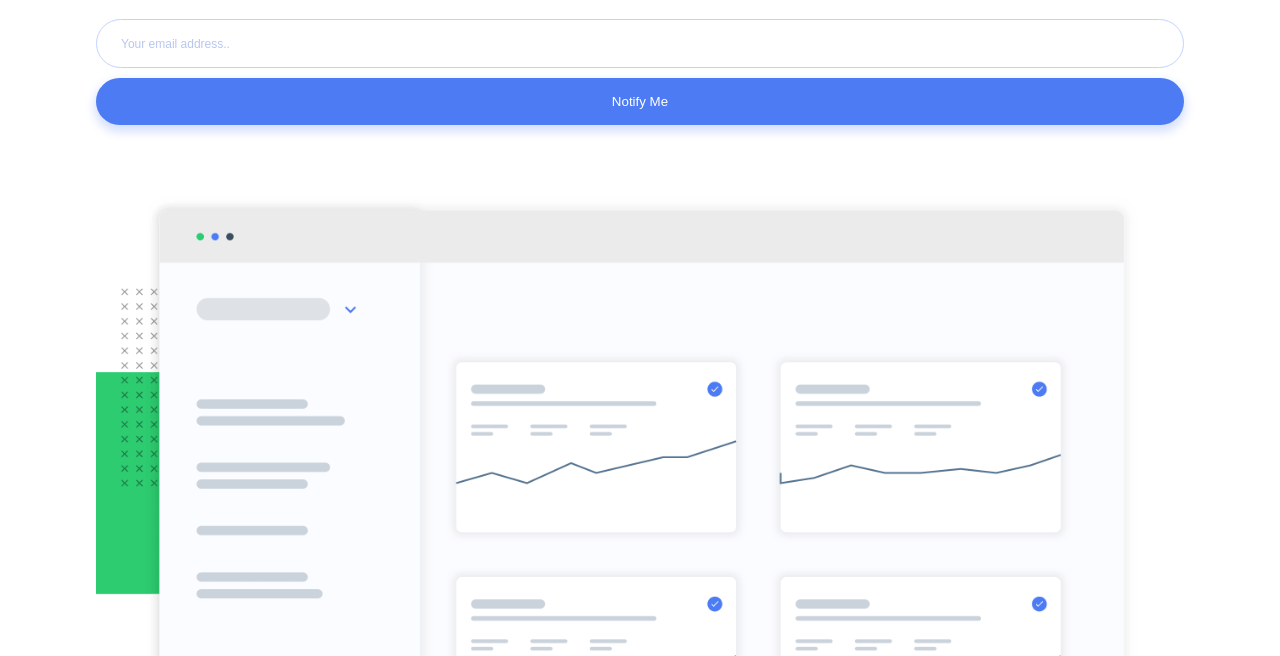
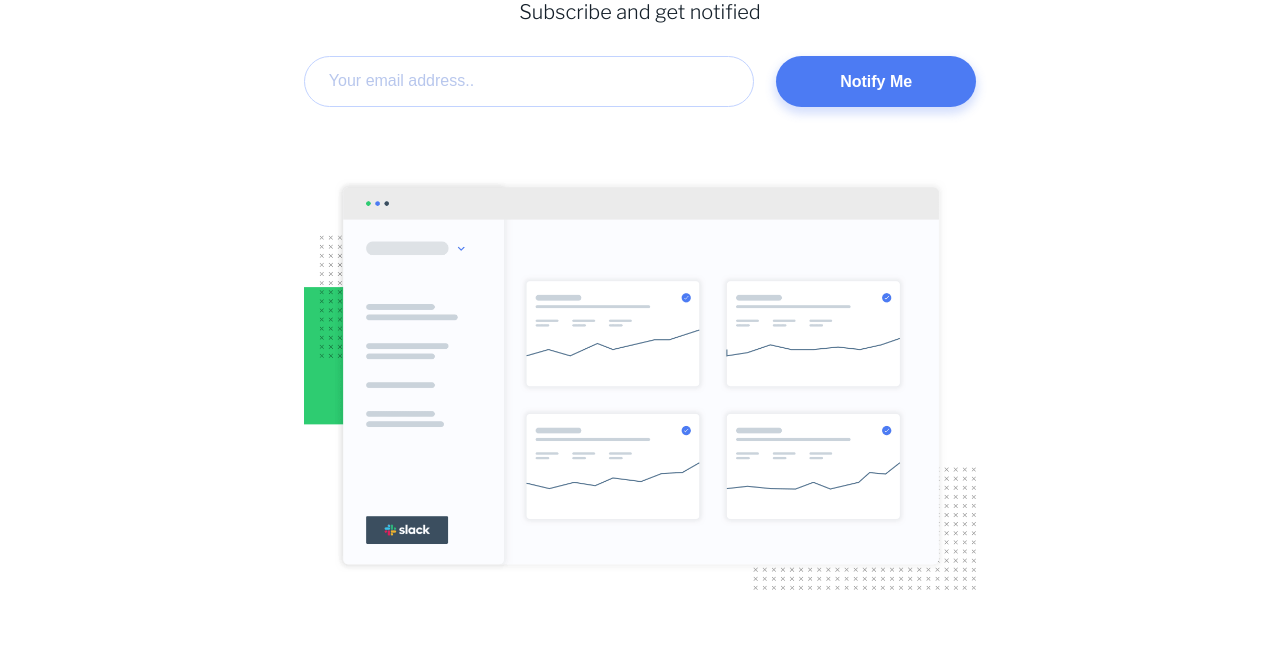
Before and after one commit to epalex/ping-coming-soon-page, a plain HTML site: page index.html in a window 1280 px wide. Shown: the part 217-873 px from the top of the page. Drawn offline with nearby package versions, Linux system fonts and the light colour scheme.

Commit message:
desktop version is ready

```diff
--- a/styles.css
+++ b/styles.css
@@ -75,15 +75,20 @@ input[type=submit] {
   border: none;
   padding-top: 16px;
   padding-bottom: 16px;
+  font-style: normal;
+  font-weight: 600;
+  font-size: 12px;
+  line-height: 16px;
+  text-align: center;
 }
-
+/*
 input[type=submit]::placeholder {
   font-style: normal;
   font-weight: 600;
   font-size: 12px;
   line-height: 16px;
   text-align: center;
-}
+} */
 
 
 .illustration-img {
@@ -139,3 +144,59 @@ footer {
   color: blue;
   margin-top: 48px;
 }
+
+
+
+
+@media screen and (min-width: 992px) {
+  .container {
+    width: 70%;
+  }
+
+  h1 {
+    font-size: 48px;
+    line-height: 60px;
+  }
+
+  header p {
+    font-size: 20px;
+    line-height: 24px;
+  }
+
+  form {
+    display: flex;
+    justify-content: space-evenly;
+    width: 80%;
+    margin: 0 auto 72px auto;
+  }
+
+  .illustration-img {
+    width: 75%;
+    margin: 0 auto;
+  }
+
+  footer {
+    margin-top: 72px;
+  }
+
+  .copyright {
+    font-size: 12px;
+    line-height: 15px;
+  }
+
+  input[type=submit] {
+    font-size: 16px;
+    line-height: 19px;
+    width: 200px;
+  }
+
+  input[type=email] {
+    max-width: 450px;
+    margin-bottom: unset;
+  }
+
+  input[type=email]::placeholder {
+    font-size: 16px;
+  }
+
+}
```
